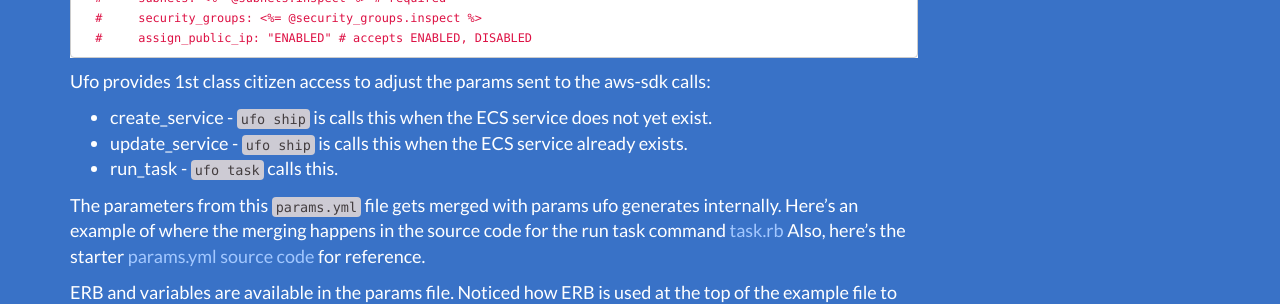
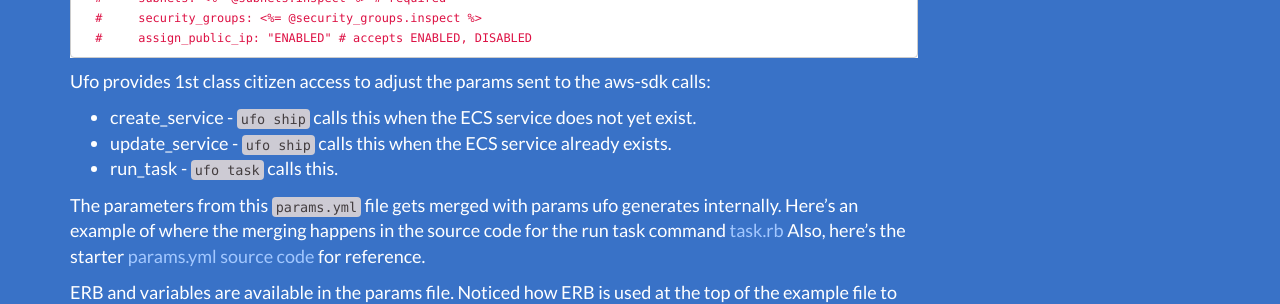
Before and after one commit to boltops-tools/ufo, a Jekyll site: the page built from docs/_docs/params.md, in a window 1280 px wide and 900 px high, scrolled down 1135 px. Shown: the part 154-458 px from the top of the window. Built offline with Jekyll 4.4.1, drawn with Linux system fonts in a browser that asks for light colours.

```diff
--- a/docs/_docs/params.md
+++ b/docs/_docs/params.md
@@ -62,8 +62,8 @@ run_task:
 
 Ufo provides 1st class citizen access to adjust the params sent to the aws-sdk calls:
 
-* create_service - `ufo ship` is calls this when the ECS service does not yet exist.
-* update_service - `ufo ship` is calls this when the ECS service already exists.
+* create_service - `ufo ship` calls this when the ECS service does not yet exist.
+* update_service - `ufo ship` calls this when the ECS service already exists.
 * run_task - `ufo task` calls this.
 
 The parameters from this `params.yml` file gets merged with params ufo generates internally.  Here's an example of where the merging happens in the source code for the run task command [task.rb](https://github.com/tongueroo/ufo/blob/90f12df035843528770122deb328d150249a25e2/lib/ufo/task.rb#L20)  Also, here's the starter [params.yml source code](https://github.com/tongueroo/ufo/blob/master/lib/template/.ufo/params.yml) for reference.
```
